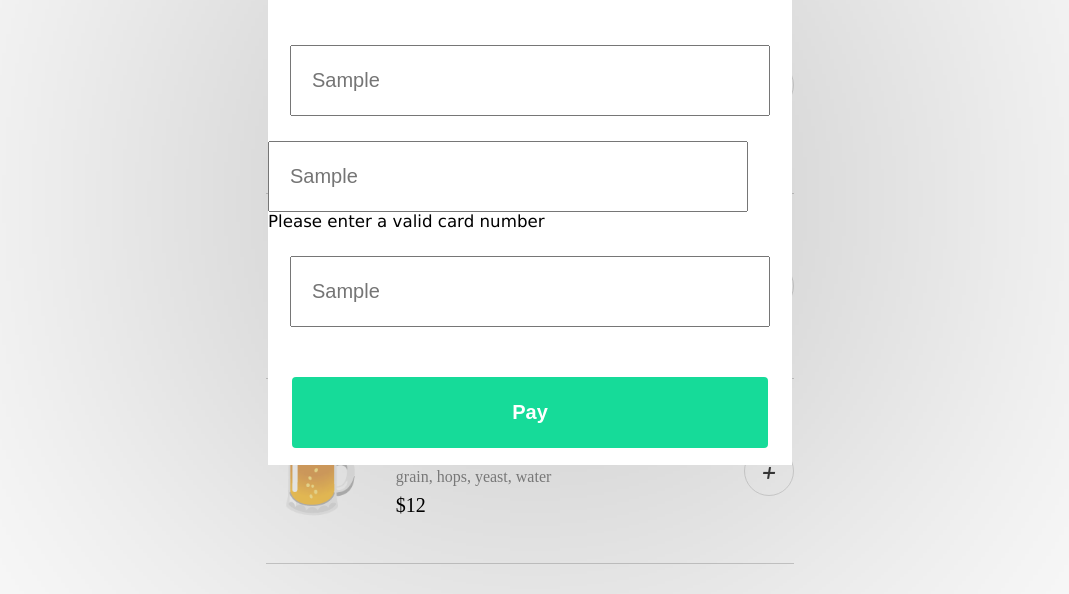
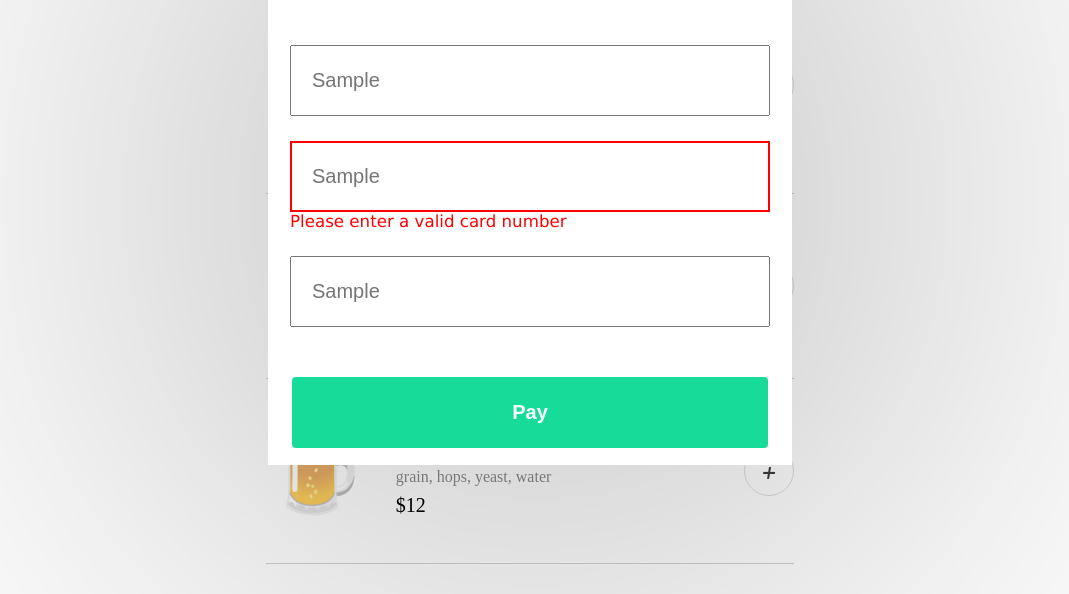
Before and after one commit to ashsass/restaurant-ordering-app, a website built with Vite: page index.html in a window 1280 px wide. Both pictures are taken after typing "Sample", "Sample", "Sample" into the empty fields and a click on the button "Pay". Shown: the part 206-800 px from the top of the page, without its empty margins (110-1179 px from the left). Built offline with nearby package versions, Linux system fonts and the light colour scheme; a web font is replaced by a local one.

Commit message:
Add styling to the error message

```diff
--- a/index.css
+++ b/index.css
@@ -210,6 +210,18 @@ form > h3 {
     font-size: 1.2rem;
 }
 
+.form-value {
+    width: 24rem;
+}
+
+small {
+    color: #ff0000;
+}
+
+.error {
+    border: 0.10rem solid #FF0000;
+}
+
 input {
     width: 24rem;
     height: 3.55rem;
--- a/index.js
+++ b/index.js
@@ -121,6 +121,7 @@ function isNumber(input) {
 function showError(input, message) {
     const formValue = input.parentElement
     const error = formValue.querySelector('small')
+    input.classList.toggle('error')
     error.textContent = message
 }
 
```
